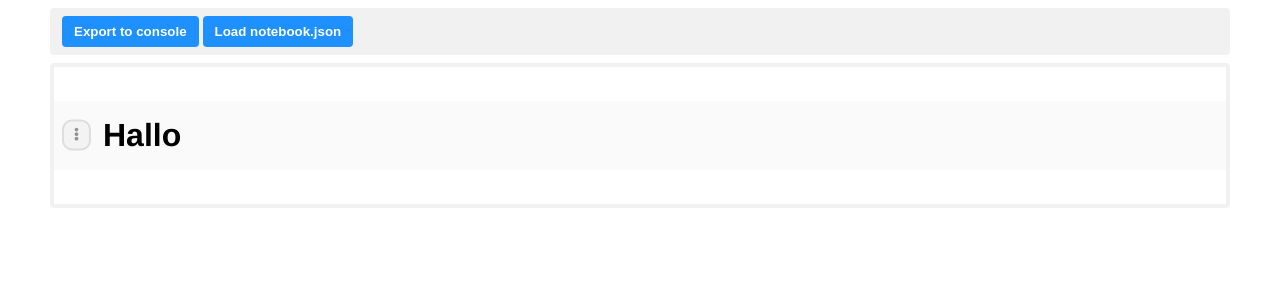
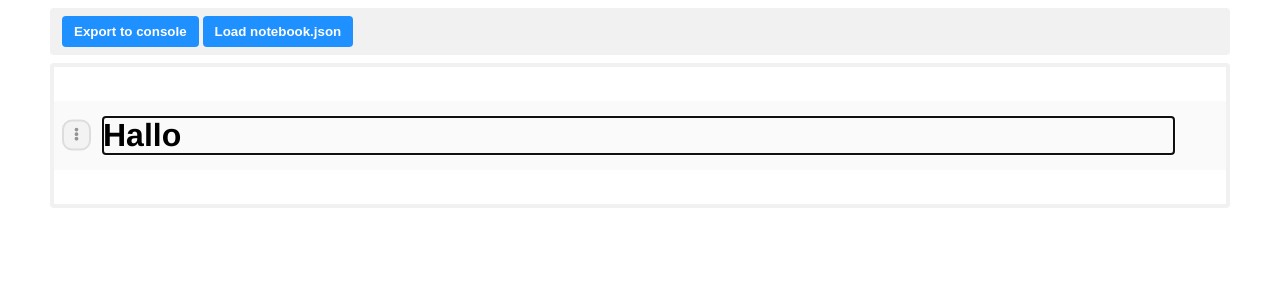
Before and after one commit to test-it-edu/notebook-dev, a React (Create React App) app: page / in a window 1280 px wide. Shown: the top 300 px of the page. Built offline with nearby package versions, Linux system fonts and the light colour scheme.

Commit message:
Removed outline code.

```diff
--- a/src/css/style.css
+++ b/src/css/style.css
@@ -297,11 +297,3 @@ table.grid tbody td {
     font-weight: bold;
     cursor: pointer;
 }
-
-
-
-
-/* Outlines */
-div, button {
-    outline: none;
-}
```
